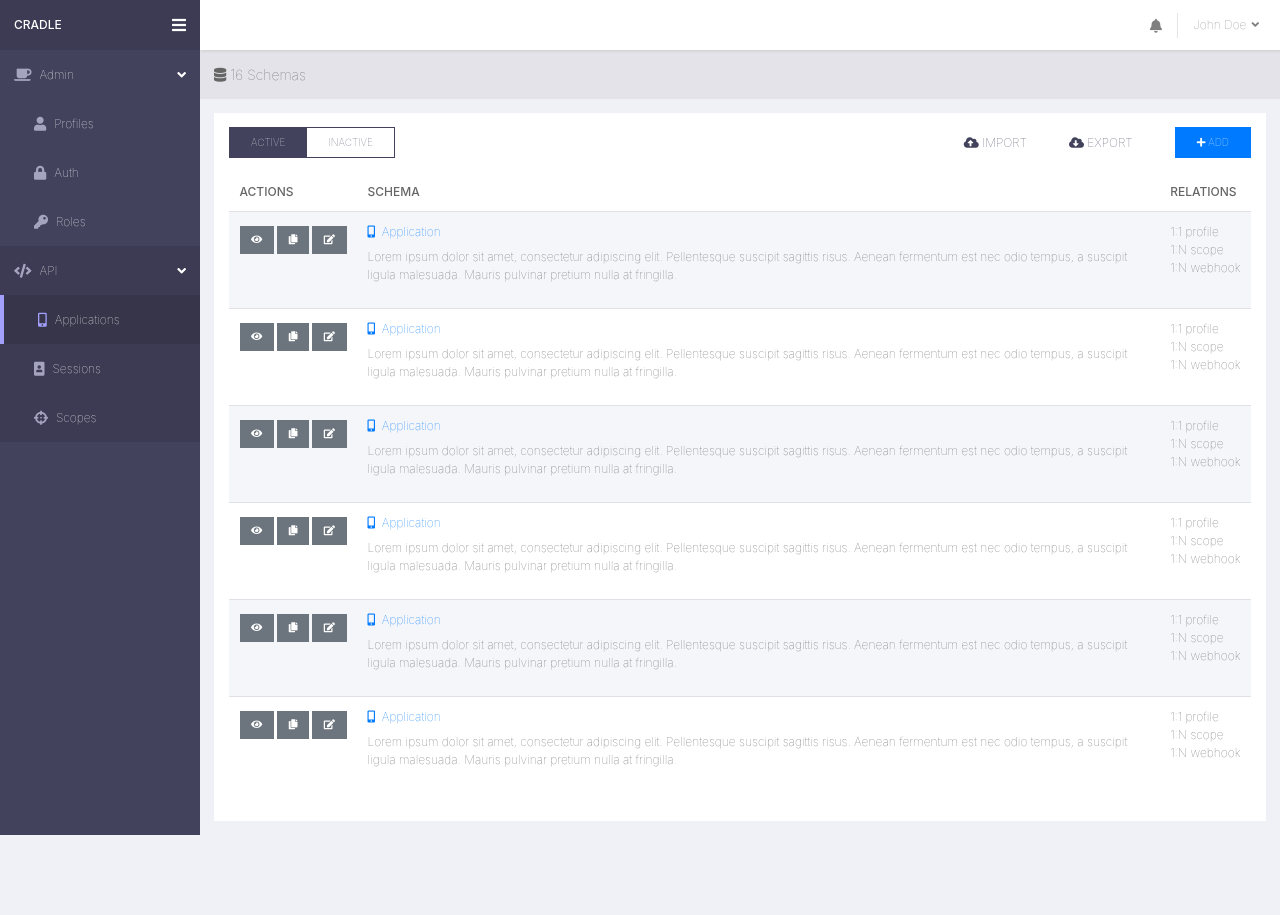
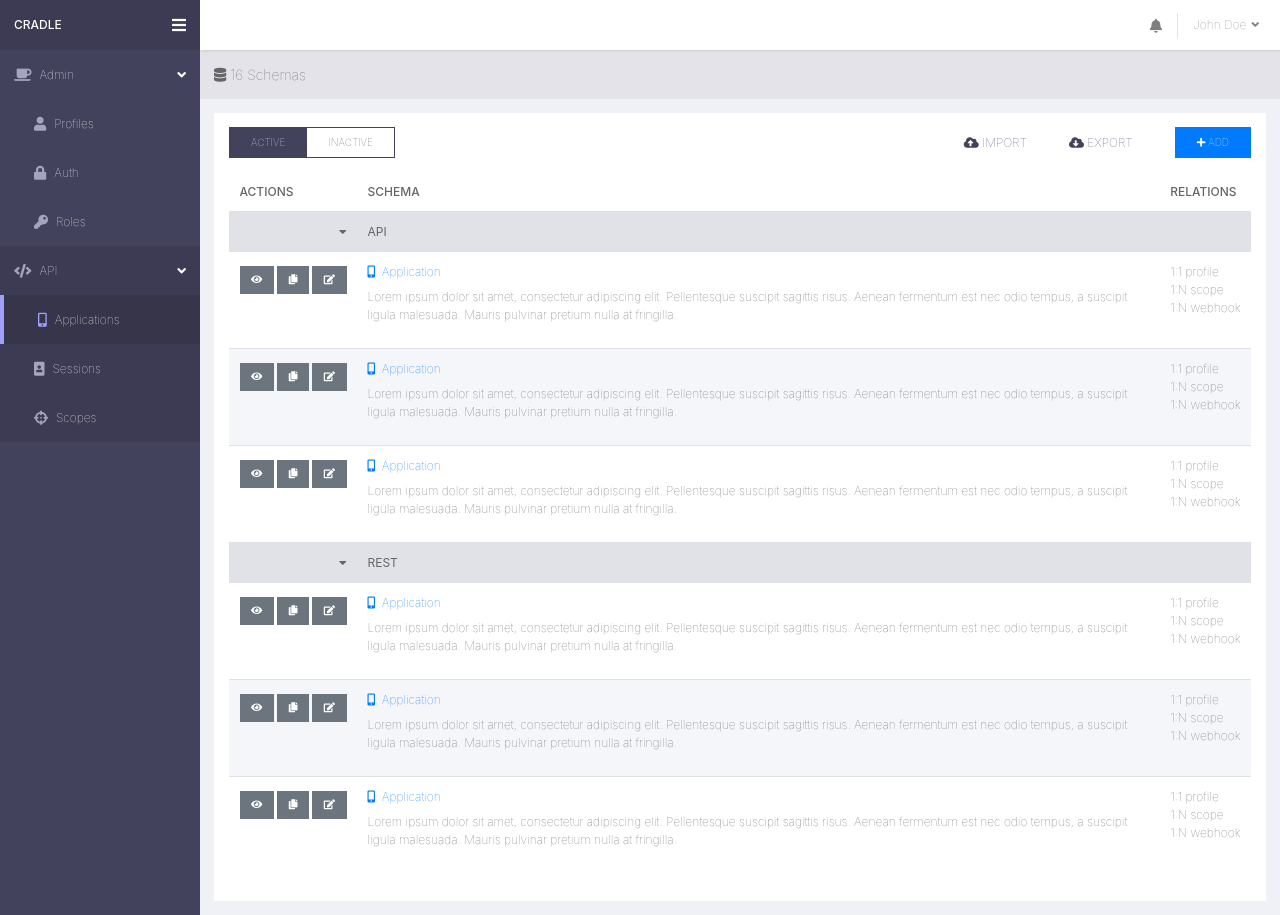
Before and after one commit to geum/template, a React (Create React App) app: page /admin/schema/search in a window 1280 px wide. Before the commit the page ends 835 px from the top, so only its background shows below. Built offline with nearby package versions, Linux system fonts and the light colour scheme.

Commit message:
table with groups

```diff
--- a/src/components/schema/Search.js
+++ b/src/components/schema/Search.js
@@ -17,7 +17,7 @@ class Search extends React.Component {
 
     // initial state
     this.state = {
-      schemas: [{}, {}, {}, {}, {}, {}]
+      schemas: [{ group: 'API' }, {}, {}, { group: 'REST' }, {}, {}]
     }
   }
 
@@ -31,6 +31,16 @@ class Search extends React.Component {
 
     return schemas.map((value, index) => {
       return (
+        <>
+          {value.group && (
+            <tr class="group">
+              <td class="text-right">
+                  <i class="fas fa-caret-down"></i>
+              </td>
+              <td colspan="2"><strong>{value.group}</strong></td>
+            </tr>
+          )}
+
           <tr>
             <td className="actions nowrap">
               <Link to="#" className="btn btn-secondary my-1">
@@ -69,6 +79,7 @@ class Search extends React.Component {
               </span>
             </td>
           </tr>
+        </>
       )
     });
   }
@@ -123,7 +134,7 @@ class Search extends React.Component {
 
             <div className="row mt-3 overflow-x-scroll">
               <div className="col">
-                <table className="table table-striped table-overflow">
+                <table className="table table-striped table-responsive">
                   <thead>
                     <tr>
                       <th>ACTIONS</th>
--- a/src/components/schema/styles.scss
+++ b/src/components/schema/styles.scss
@@ -3,4 +3,8 @@
     background-color: #E3E3E9;
     color: #666666;
   }
+
+  table {
+    table-layout: fixed;
+  }
 }
--- a/src/styles/_general.scss
+++ b/src/styles/_general.scss
@@ -21,6 +21,10 @@ table {
     font-weight: 500;
     font-size: 12px;
   }
+
+  tr.group {
+    background-color: #E1E1E8 !important;
+  }
 }
 
 .nowrap { white-space: nowrap; }
```
Lines whose indentation alone changed are shown as unchanged.
